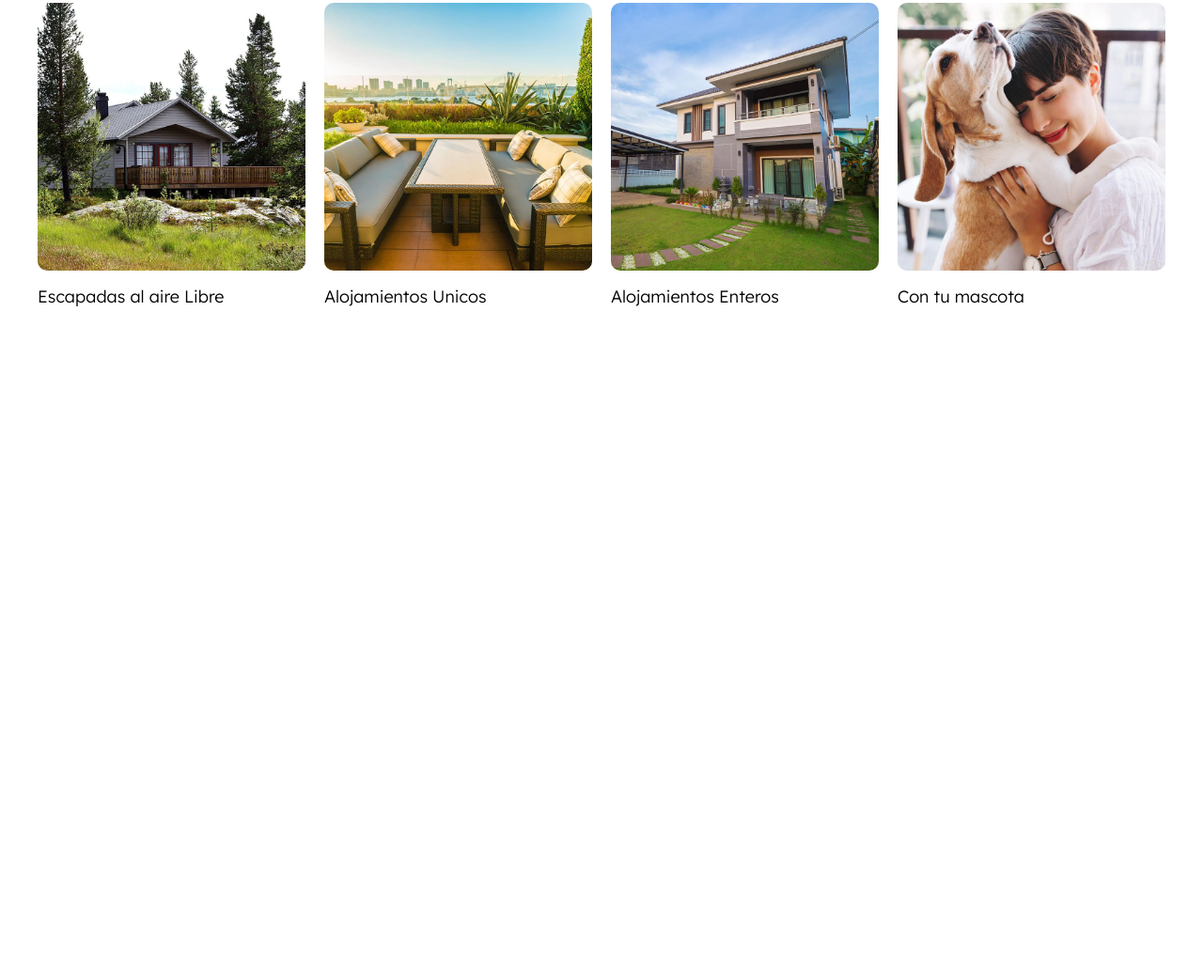
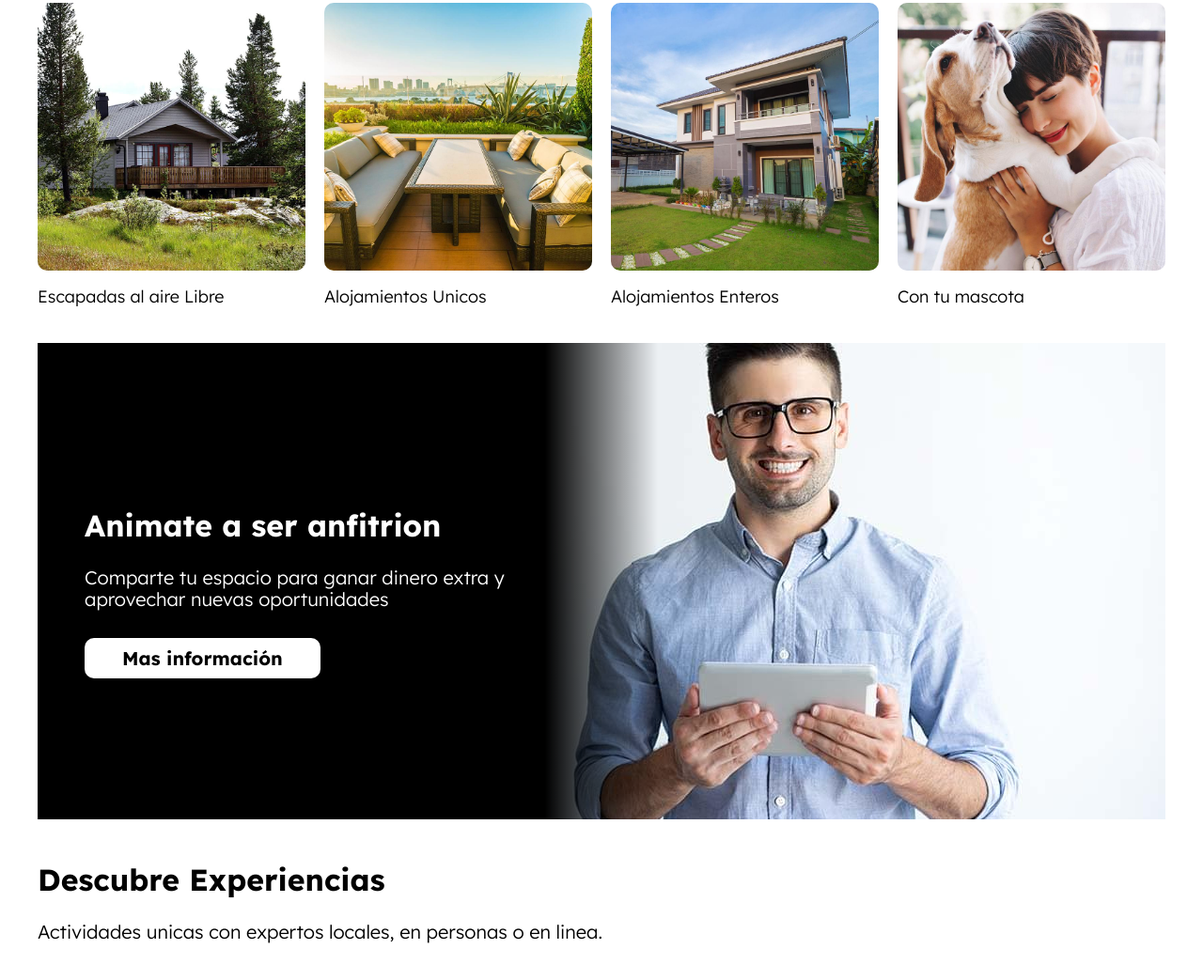
Before and after one commit to Benjamin70/Airbnb-Demo, a website: page index.html in a window 1280 px wide. Shown: the part 1279-2322 px from the top of the page at 94% size. Before the commit the page ends 1644 px from the top, so only its background shows below. Drawn offline with Linux system fonts and the light colour scheme.

Commit message:
Seccion Anfitrion Finalizada

```diff
--- a/index.html
+++ b/index.html
@@ -189,5 +189,20 @@
 
         </div>
     </section>
+
+    <section class="anfitrion contenedor seccion">
+        <div class="anfitrion__contenido">
+            <h2 class="anfitrion__heading">Animate a ser anfitrion</h2>
+            <p class="anfitrion__texto">Comparte tu espacio para ganar dinero extra y aprovechar nuevas oportunidades</p>
+            <a href="#" class="anfitrion__enlace">Mas información</a>
+        </div>
+    </section>
+
+    <main class="experiencias contenedor seccion">
+        <h2 class="experiencias__heading">Descubre Experiencias</h2>
+        <p class="experiencias__descripcion">
+            Actividades unicas con expertos locales, en personas o en linea.
+        </p>
+    </main>
 </body>
 </html>
--- /dev/null
+++ b/src/scss/ui/contenido/_anfitrion.scss
@@ -0,0 +1,48 @@
+@use 'base/variables' as v;
+@use 'base/mixins' as m;
+
+.anfitrion {
+    color: v.$blanco;
+    display: grid;
+    grid-template-rows: repeat(2, 1fr);
+    row-gap: 15rem;
+    padding: 5rem;
+    background-image: linear-gradient(to bottom, v.$negro 0%, v.$negro 50%, transparent 50%), url(../img/anfitrion.jpg);
+    background-size: 100%, 60rem;
+    background-repeat: no-repeat;
+    background-position: center, center bottom;
+
+    @include m.telefono{
+        background-size: 100%, 70rem;
+        background-position: center, center 200%;
+    }
+
+    @include m.tablet{
+        grid-template-rows: unset;
+        background-image: linear-gradient(to right, v.$negro 0%, v.$negro 45%, transparent 55%), url(../img/anfitrion.jpg);
+        background-size: 100%, auto;
+        background-position: center, 50% 30%;
+        padding: 15rem 5rem;
+    }
+
+    @include m.desktop{
+        background-position: center, right center;
+    }
+
+    &__contenido{
+        @include m.tablet{
+            max-width: 50%;
+        }
+    }
+
+    &__texto {
+        color: v.$blanco;
+    }
+
+    &__enlace {
+        @include m.boton(v.$blanco, v.$negro);
+        border-radius: 1rem;
+        padding-top: 1rem;
+        padding-bottom:  1rem;
+    }
+}
--- a/src/scss/ui/contenido/_index.scss
+++ b/src/scss/ui/contenido/_index.scss
@@ -1,2 +1,3 @@
 @forward 'destino';
 @forward 'lugares';
+@forward 'anfitrion';
```
Also changed, not shown: build/css/app.css, 1 other file.
